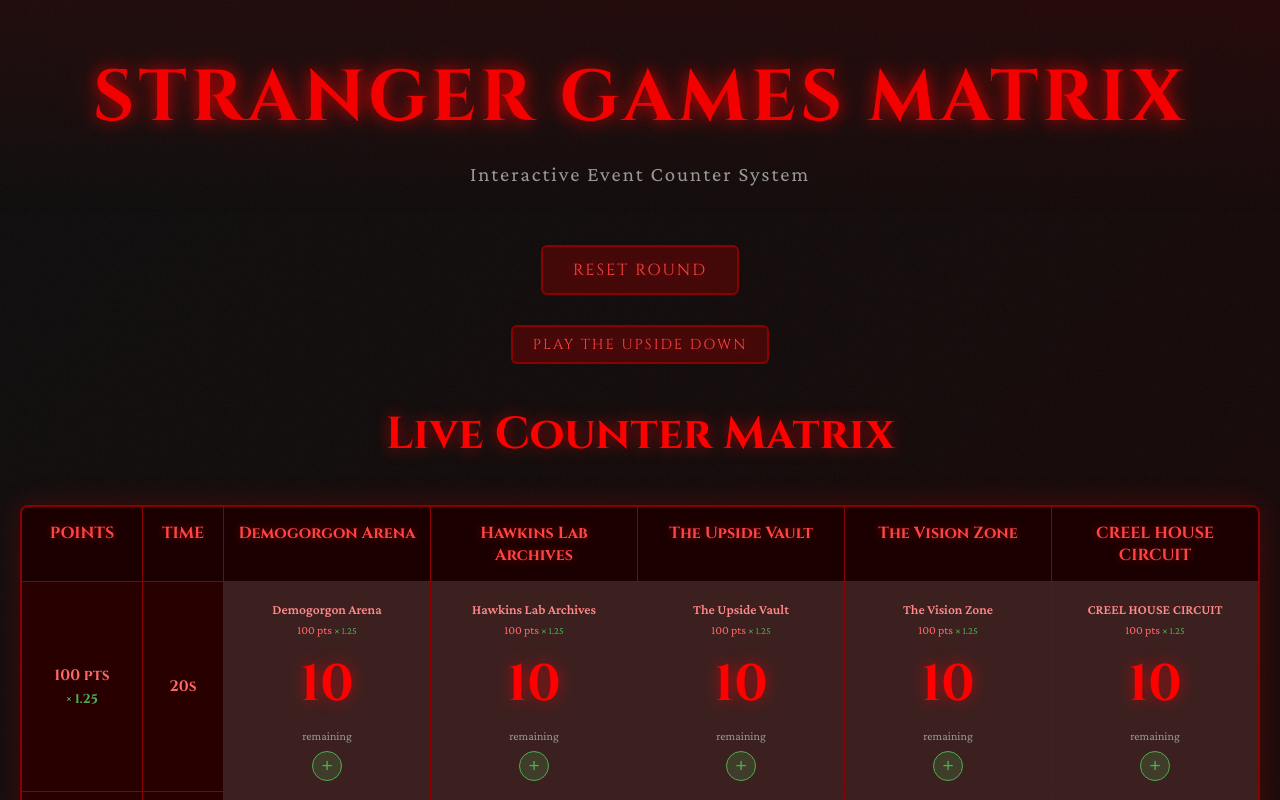
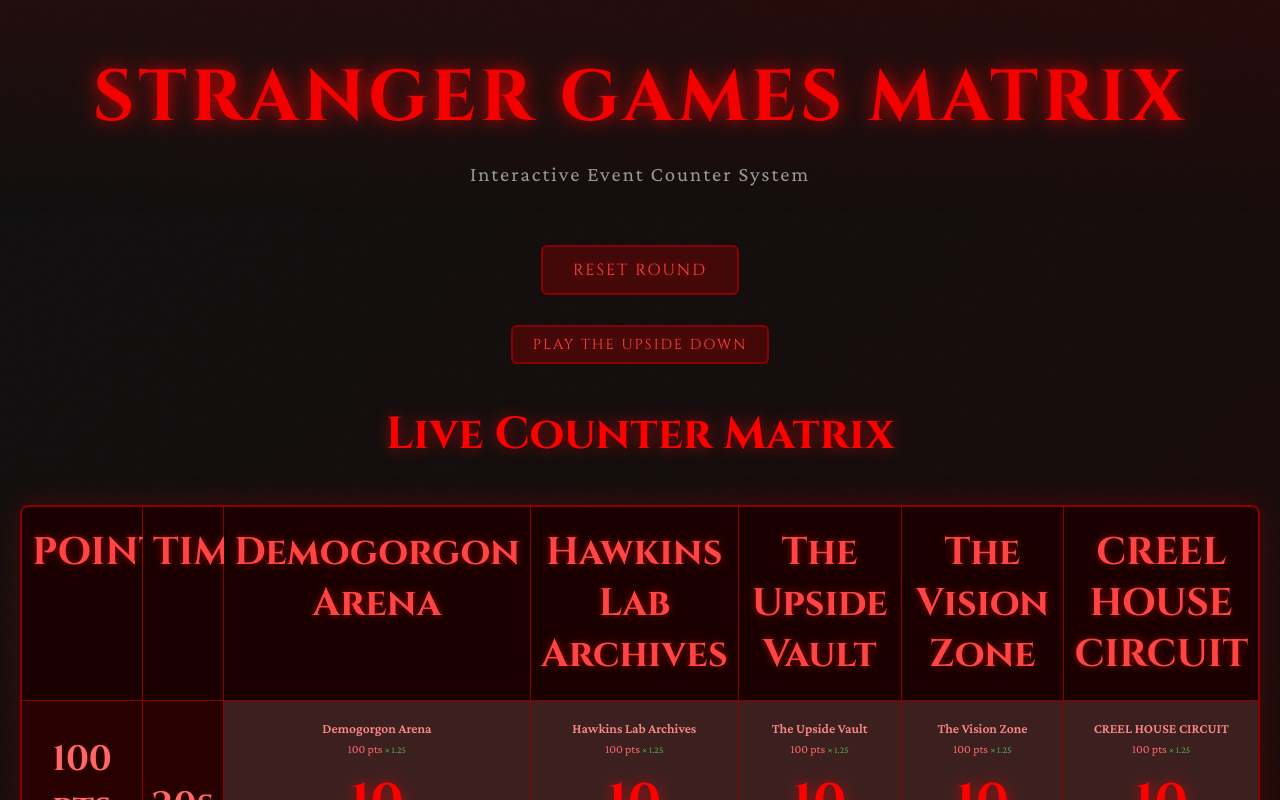
Before and after one commit to BROWNcoder4946/Conundrum_JOG, a plain HTML site: page index.html in a window 1280 px wide. Shown: the top 800 px of the page. Drawn offline with nearby package versions, Linux system fonts and the light colour scheme.

Commit message:
Update index.html
font increase

```diff
--- a/index.html
+++ b/index.html
@@ -199,22 +199,28 @@
     z-index: 10;
     background: #1a0000;
     color: #ff4444;
-            padding: 15px 10px;
+    padding: 20px 10px;
     text-align: center;
     font-family: 'Cinzel', serif;
-            font-size: clamp(0.8rem, 1.5vw, 1rem);
     font-weight: 700;
+
+    /* BIGGER FONT FOR "POINTS" / "TIME" / TRACK NAMES */
+    font-size: clamp(1.6rem, 3.4vw, 2.4rem);
+
     text-shadow: 0 0 8px rgba(255, 0, 0, 0.5);
 }
 
 .matrix-label {
     background: rgba(30, 0, 0, 0.9);
     color: #ff6666;
-            padding: 15px 10px;
+    padding: 25px 10px;
     text-align: center;
     font-family: 'Cinzel', serif;
-            font-weight: 600;
-            font-size: clamp(0.8rem, 1.4vw, 0.95rem);
+    font-weight: 700;
+
+    /* BIGGER FONT FOR 100 PTS, 250 PTS, ETC */
+    font-size: clamp(1.8rem, 3vw, 2.2rem);
+
     display: flex;
     flex-direction: column;
     align-items: center;
@@ -224,9 +230,10 @@
 
 .multiplier {
     color: #4caf50;
-            font-size: 0.85em;
+    font-size: 0.8em;   /* keeps ×1.25 slightly smaller than the main number */
     margin-top: 4px;
 }
+
 
         .counter-cell {
             background: rgba(40, 40, 40, 0.8);
```
Lines whose indentation alone changed are shown as unchanged.
